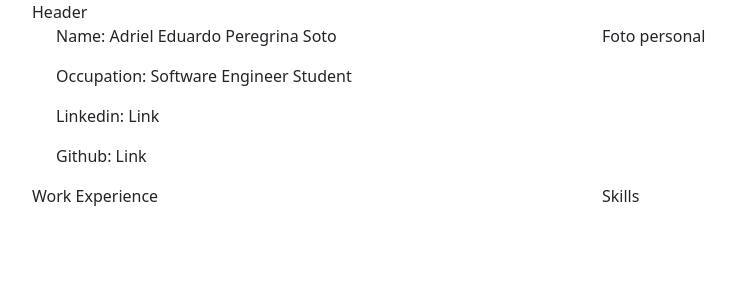
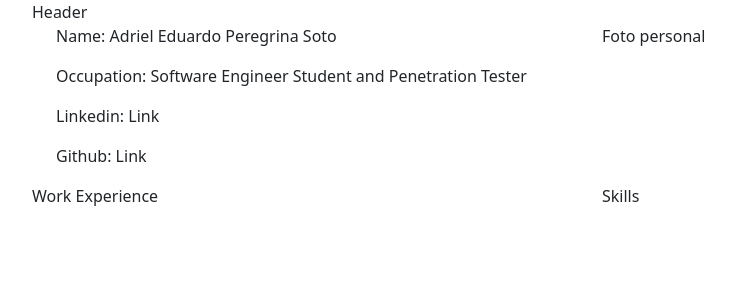
Before and after one commit to Adpsec/adpsec.github.io, an Angular app: page / in a window 1280 px wide. Shown: the top 300 px of the page, without its empty margins (50-785 px from the left). Built offline with nearby package versions, Linux system fonts and the light colour scheme.

Commit message:
Edición del componente header #2

```diff
--- a/src/app/components/header-cv/header-cv.component.html
+++ b/src/app/components/header-cv/header-cv.component.html
@@ -2,7 +2,7 @@
   <div class="row">
     <div class="col-md">
       <p>Name: Adriel Eduardo Peregrina Soto</p>
-      <p>Occupation: Software Engineer Student</p>
+      <p>Occupation: Software Engineer Student and Penetration Tester</p>
       <p>Linkedin: Link </p>
       <p>Github: Link</p>
     </div>
```
